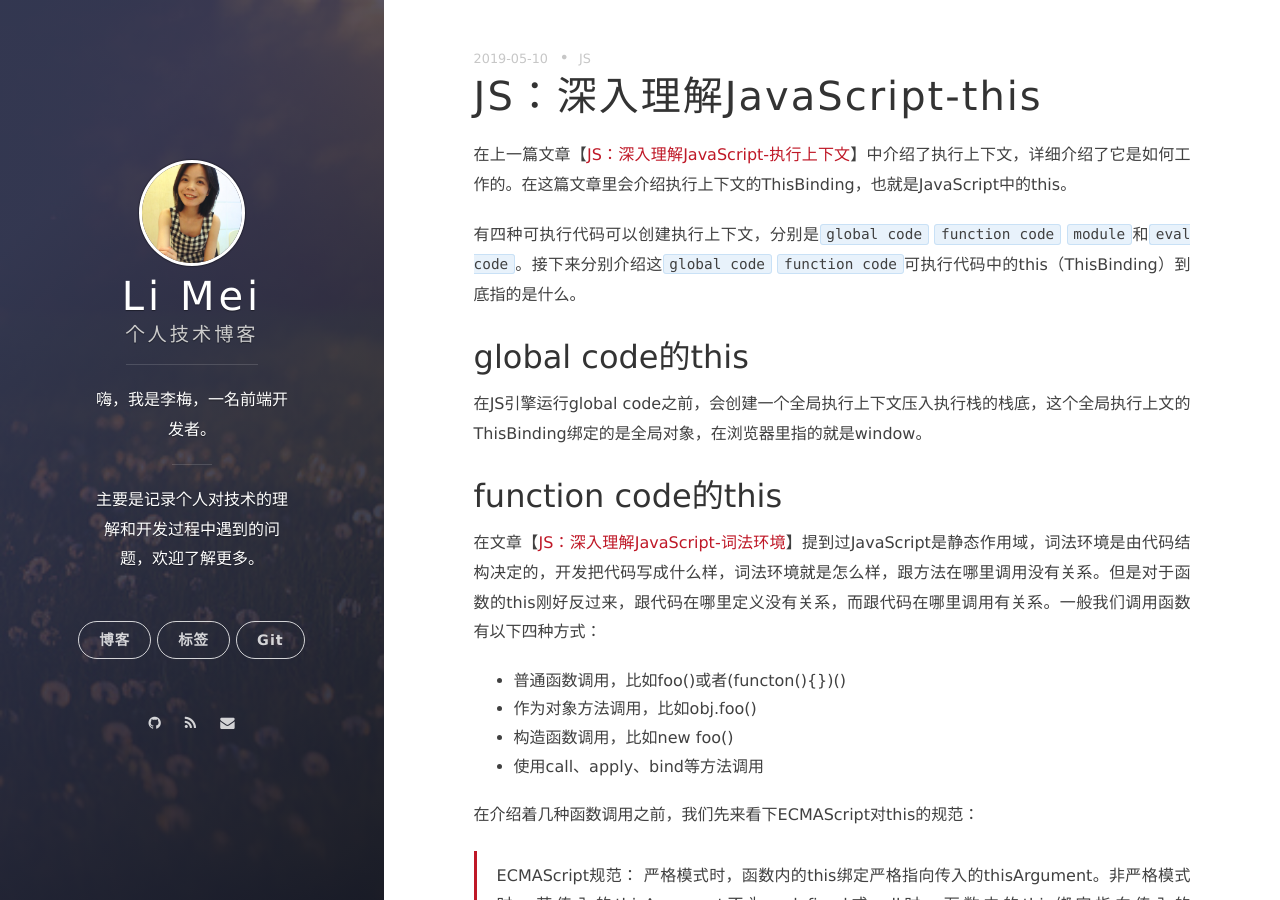
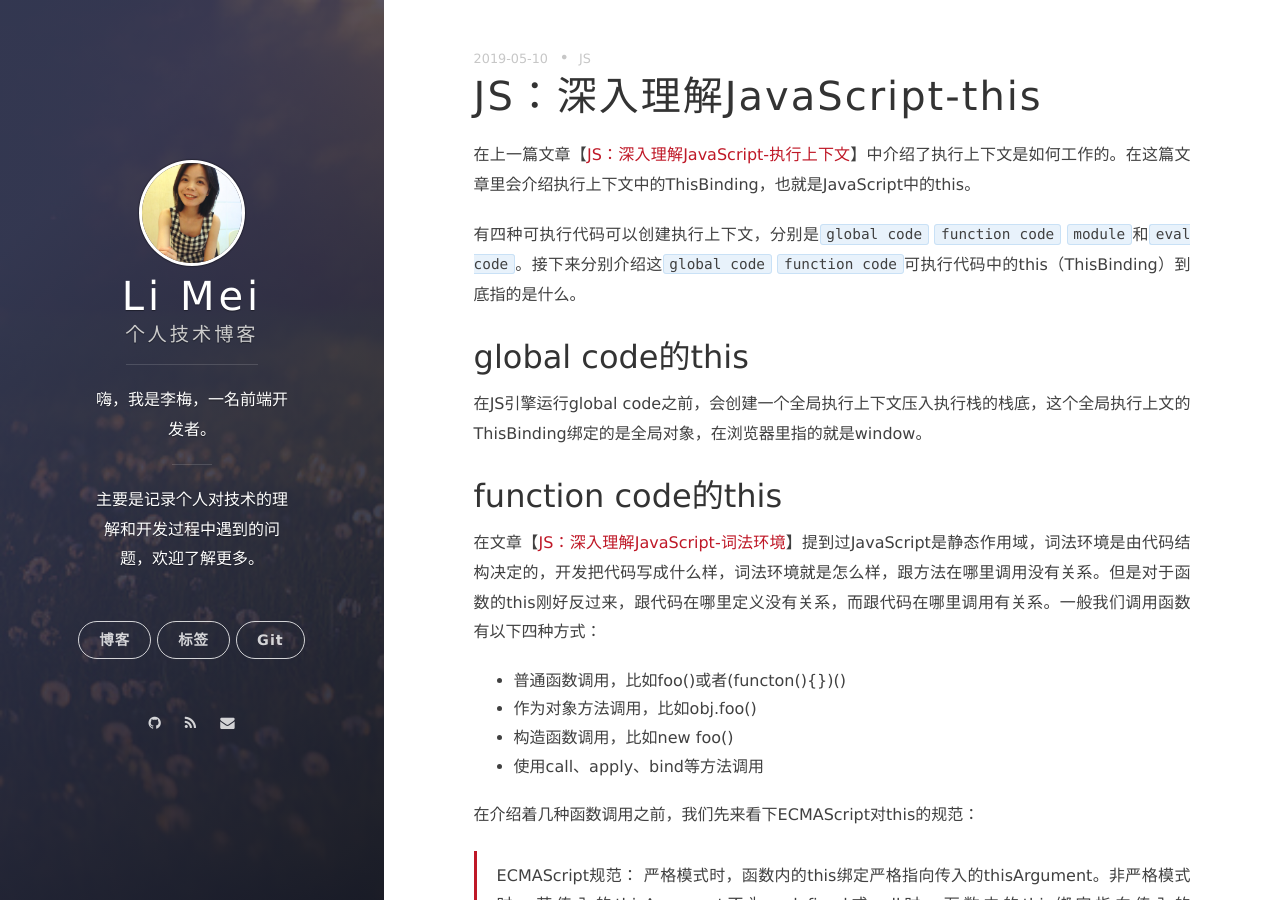
Before and after one commit to LiMeii/LiMeii.github.io, a Jekyll site: the page built from _posts/2019-05-10-js-this.md, in a window 1280 px wide and 900 px high. Built offline with Jekyll 4.4.1, drawn with Linux system fonts in a browser that asks for light colours; nearby versions of some CDN libraries; some of the changed text lies outside the part shown.

Commit message:
update js this post

````diff
--- a/_posts/2019-05-10-js-this.md
+++ b/_posts/2019-05-10-js-this.md
@@ -4,7 +4,7 @@ tags: JS
 layout: post
 ---
 
-在上一篇文章【[JS：深入理解JavaScript-执行上下文](https://limeii.github.io/2019/05/js-execution-context/)】中介绍了执行上下文，详细介绍了它是如何工作的。在这篇文章里会介绍执行上下文的ThisBinding，也就是JavaScript中的this。
+在上一篇文章【[JS：深入理解JavaScript-执行上下文](https://limeii.github.io/2019/05/js-execution-context/)】中介绍了执行上下文是如何工作的。在这篇文章里会介绍执行上下文中的ThisBinding，也就是JavaScript中的this。
 
 
 有四种可执行代码可以创建执行上下文，分别是```global code``` ```function code``` ```module```和```eval code```。接下来分别介绍这```global code``` ```function code```可执行代码中的this（ThisBinding）到底指的是什么。
@@ -99,7 +99,7 @@ var obj = {
     a: 2,
     foo: foo
 }
-var bar = obj.foo; // function reference
+var bar = obj.foo;
 var a = "global variable";
 bar(); // global variable
 ```
````
